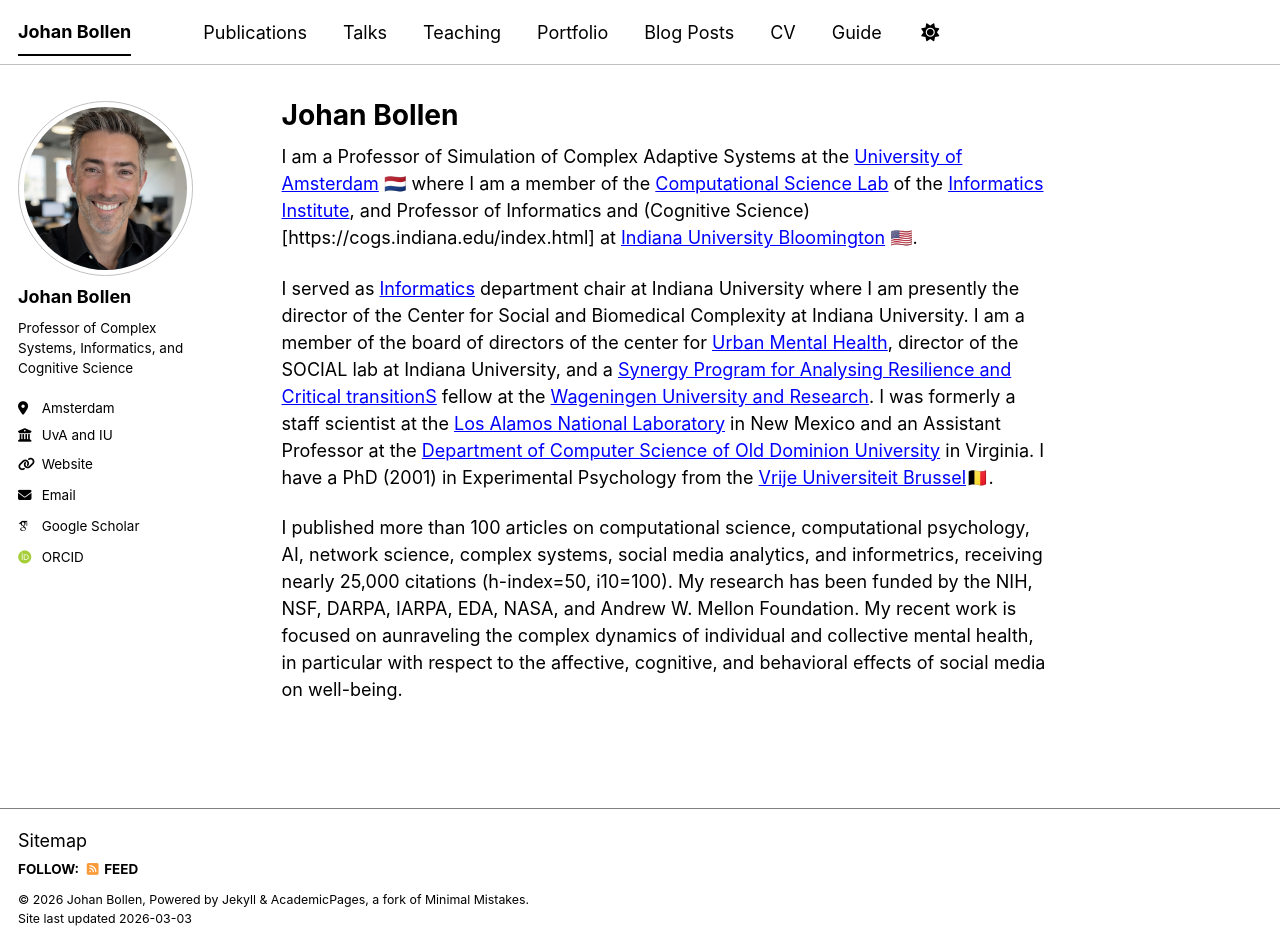
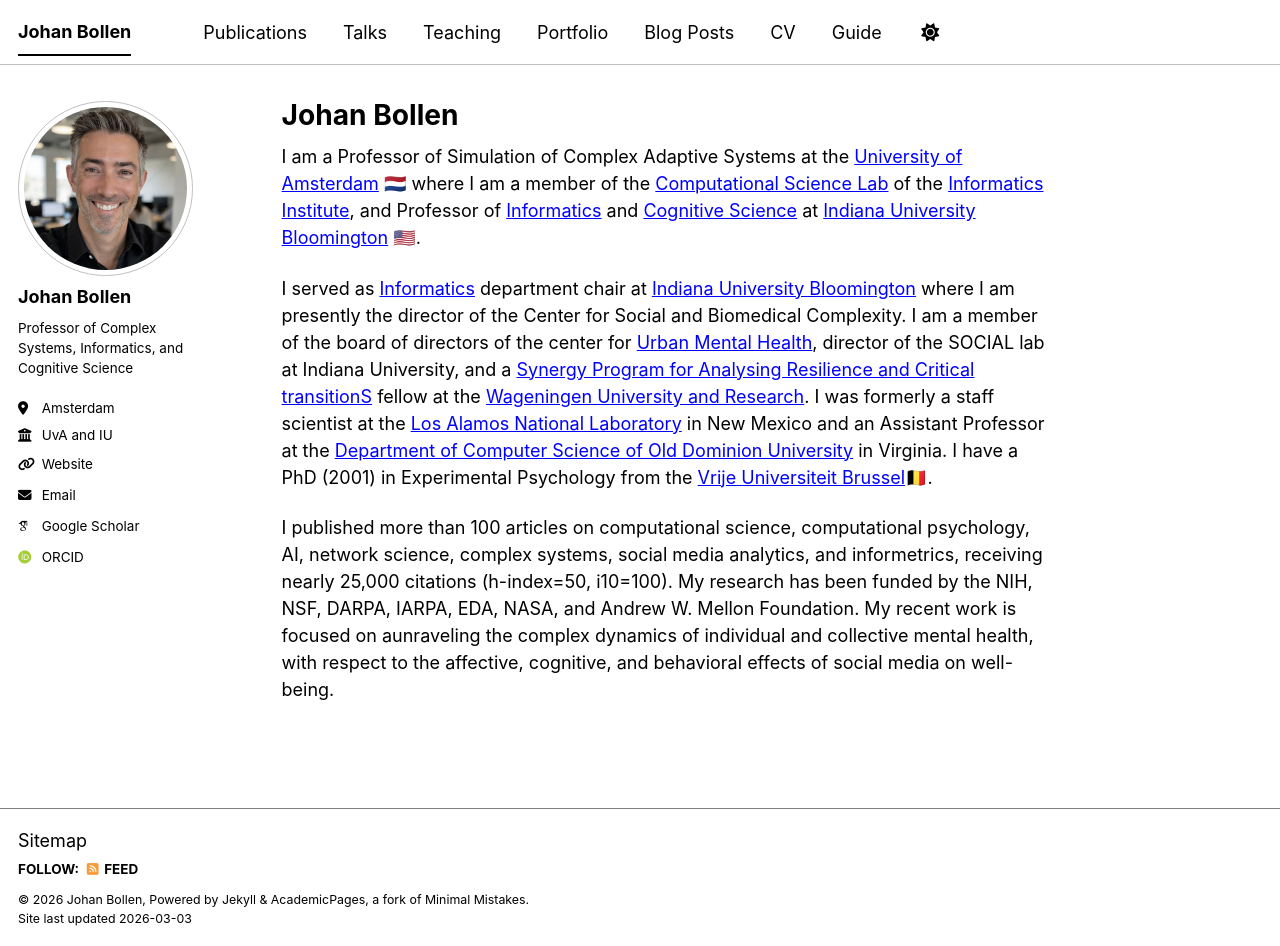
Before and after one commit to jbollen/jbollen.github.io, a Jekyll site: the page built from _pages/about.md, in a window 1280 px wide and 946 px high. Built offline with Jekyll 4.4.1, drawn with Linux system fonts in a browser that asks for light colours; some web fonts are replaced; a script bundle is joined from its source files by our own code; library files that are not in the unit come from our copies.

Commit message:
Update about.md

```diff
--- a/_pages/about.md
+++ b/_pages/about.md
@@ -7,8 +7,8 @@
   - /about.html
 ---
 
-I am a Professor of Simulation of Complex Adaptive Systems at the [University of Amsterdam](https://ivi.uva.nl/) 🇳🇱 where I am a member of the [Computational Science Lab](https://ivi.uva.nl/research/computational-science-lab-csl.html) of the [Informatics Institute](https://ivi.uva.nl/), and Professor of Informatics and (Cognitive Science)[https://cogs.indiana.edu/index.html] at [Indiana University Bloomington](https://luddy.iu.edu/) 🇺🇸.
+I am a Professor of Simulation of Complex Adaptive Systems at the [University of Amsterdam](https://ivi.uva.nl/) 🇳🇱 where I am a member of the [Computational Science Lab](https://ivi.uva.nl/research/computational-science-lab-csl.html) of the [Informatics Institute](https://ivi.uva.nl/), and Professor of [Informatics](https://luddy.iu.edu/academics/units/informatics.html) and [Cognitive Science](https://cogs.indiana.edu/index.html) at [Indiana University Bloomington](https://luddy.iu.edu/) 🇺🇸.
 
-I served as [Informatics](https://luddy.iu.edu/academics/units/informatics.html) department chair at Indiana University where I am presently the director of the Center for Social and Biomedical Complexity at Indiana University. I am a member of the board of directors of the center for [Urban Mental Health](https://ias.uva.nl/research-themes/health-complexity/urban-mental-health/urban-mental-health.html), director of the SOCIAL lab at Indiana University, and a [Synergy Program for Analysing Resilience and Critical transitionS](https://sparcs-center.org/) fellow at the [Wageningen University and Research](https://www.wur.nl/). I was formerly a staff scientist at the [Los Alamos National Laboratory](https://www.lanl.gov/) in New Mexico and an Assistant Professor at the [Department of Computer Science of Old Dominion University](https://www.odu.edu/academics/programs/linked/computer-science) in Virginia. I have a PhD (2001) in Experimental Psychology from the [Vrije Universiteit Brussel](https://www.vub.be/nl)🇧🇪.
+I served as [Informatics](https://luddy.iu.edu/academics/units/informatics.html) department chair at [Indiana University Bloomington](https://luddy.iu.edu/) where I am presently the director of the Center for Social and Biomedical Complexity. I am a member of the board of directors of the center for [Urban Mental Health](https://ias.uva.nl/research-themes/health-complexity/urban-mental-health/urban-mental-health.html), director of the SOCIAL lab at Indiana University, and a [Synergy Program for Analysing Resilience and Critical transitionS](https://sparcs-center.org/) fellow at the [Wageningen University and Research](https://www.wur.nl/). I was formerly a staff scientist at the [Los Alamos National Laboratory](https://www.lanl.gov/) in New Mexico and an Assistant Professor at the [Department of Computer Science of Old Dominion University](https://www.odu.edu/academics/programs/linked/computer-science) in Virginia. I have a PhD (2001) in Experimental Psychology from the [Vrije Universiteit Brussel](https://www.vub.be/nl)🇧🇪.
 
-I published more than 100 articles on computational science, computational psychology, AI, network science, complex systems, social media analytics, and informetrics, receiving nearly 25,000 citations (h-index=50, i10=100). My research has been funded by the NIH, NSF, DARPA, IARPA, EDA, NASA, and Andrew W. Mellon Foundation. My recent work is focused on aunraveling the complex dynamics of individual and collective mental health, in particular with respect to the affective, cognitive, and behavioral effects of social media on well-being.
+I published more than 100 articles on computational science, computational psychology, AI, network science, complex systems, social media analytics, and informetrics, receiving nearly 25,000 citations (h-index=50, i10=100). My research has been funded by the NIH, NSF, DARPA, IARPA, EDA, NASA, and Andrew W. Mellon Foundation. My recent work is focused on aunraveling the complex dynamics of individual and collective mental health, with respect to the affective, cognitive, and behavioral effects of social media on well-being.
```
